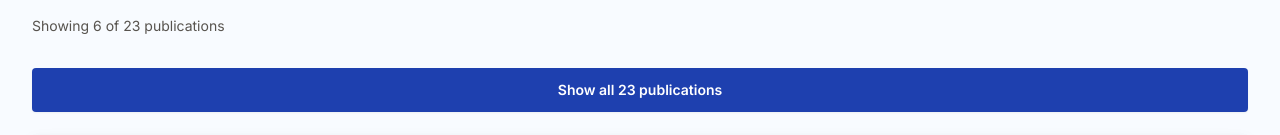
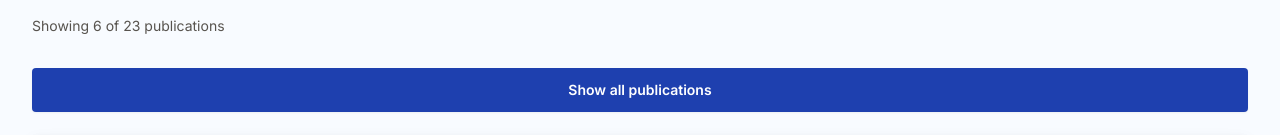
Before and after one commit to samiatasnim/samiatasnim.github.io, a Next.js app: page /publications in a window 1280 px wide. Shown: the part 163-298 px from the top of the page. Built offline with nearby package versions, Linux system fonts and the light colour scheme.

Commit message:
Update page.tsx

```diff
--- a/src/app/publications/page.tsx
+++ b/src/app/publications/page.tsx
@@ -45,7 +45,7 @@ export default function PublicationsPage() {
             >
               {showAllPublications
                 ? "Show fewer publications"
-                : `Show all ${publications.refereed.length} publications`}
+                : `Show all publications`}
             </button>
           ) : null}
 
```
